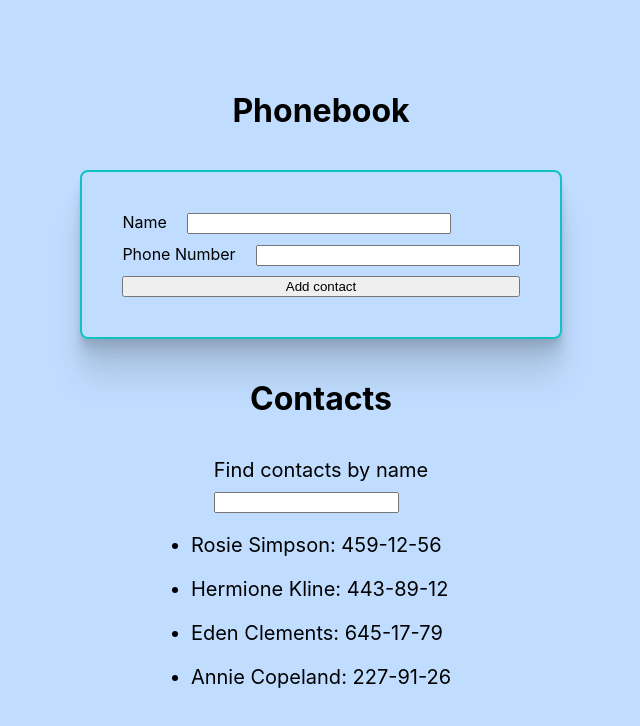
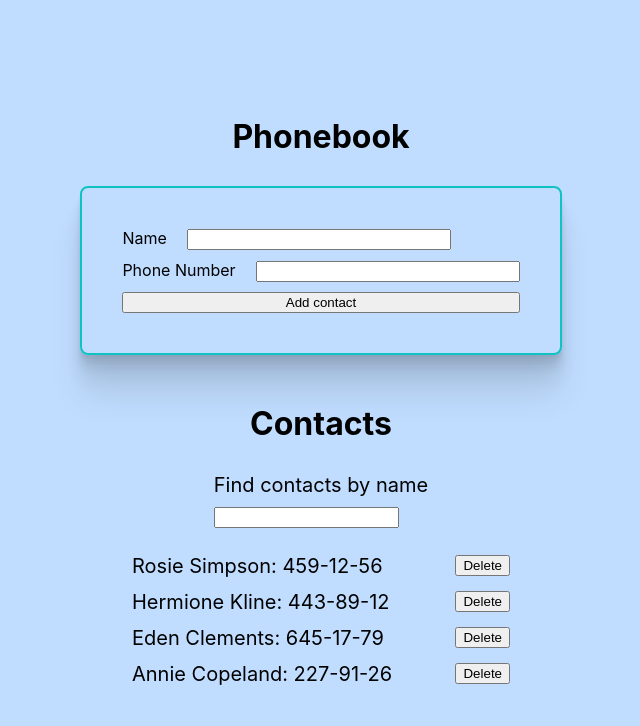
Before and after one commit to VictorSelischev/goit-react-hw-02-phonebook, a React (Create React App) app: page / in a window 1280 px wide. Shown: the top 726 px of the page, without its empty margins (319-959 px from the left). Built offline with nearby package versions, Linux system fonts and the light colour scheme.

Commit message:
Удаляет контакт из списка

```diff
--- a/src/components/App.jsx
+++ b/src/components/App.jsx
@@ -27,9 +27,12 @@ class App extends Component {
         }));
   };
 
-  // deleteContact = (contactId) => {
-  //   this.setState(prevState => )
-  // }
+  deleteContact = contactId => {
+    console.log('Delete: ', contactId);
+    this.setState(prevState => ({
+      contacts: prevState.contacts.filter(contact => contact.id !== contactId),
+    }));
+  };
 
   handleChangeFilter = evt => {
     console.log(this.state.filter);
@@ -71,7 +74,10 @@ class App extends Component {
         </Section>
         <Section title={'Contacts'}>
           <Filter filter={filter} changeFilter={this.handleChangeFilter} />
-          <ContactsList contacts={visibleContacts} />
+          <ContactsList
+            contacts={visibleContacts}
+            onDeleteContact={this.deleteContact}
+          />
         </Section>
       </div>
     );
--- a/src/components/Contacts/ContactElement/ContactElement.jsx
+++ b/src/components/Contacts/ContactElement/ContactElement.jsx
@@ -1,9 +1,15 @@
 import css from './ContactElement.module.css';
 
-export const ContactElement = ({id, name, number}) => {
-    return (
-          <li key={id} className={css.contact__item}>
-            <p>{name}: { number }</p>
-          </li>
-        );
-}
+export const ContactElement = ({ id, name, number, onDeleteBtn }) => {
+  // console.log(id);
+  return (
+    <li className={css.contact__item}>
+      <span className={css.contact__name}>
+        {name}: {number}
+      </span>
+      <button type="button" onClick={() => onDeleteBtn(id)}>
+        Delete
+      </button>
+    </li>
+  );
+};
--- a/src/components/Contacts/ContactElement/ContactElement.module.css
+++ b/src/components/Contacts/ContactElement/ContactElement.module.css
@@ -1,3 +1,11 @@
 .contact__item {
+    display: flex;
+    align-items: center;
+    justify-content: space-between;
     font-size: 20px;
+    line-height: 1.8;
 }
+
+.contact__name {
+    margin-right: 30px;
+}
--- a/src/components/Contacts/ContactsList.jsx
+++ b/src/components/Contacts/ContactsList.jsx
@@ -1,12 +1,19 @@
-// import css from './ContactsList.module.css';
-import {ContactElement} from './ContactElement/ContactElement';
+import css from './ContactsList.module.css';
+import { ContactElement } from './ContactElement/ContactElement';
 
-export const ContactsList = ({ contacts }) => {
+export const ContactsList = ({ contacts, onDeleteContact }) => {
   return (
-    <ul>
+    <ul className={css.contact__list}>
       {contacts.map(({ id, name, number }) => {
+        // console.log(id);
         return (
-          <ContactElement key={id} name={ name } number={ number } />
+          <ContactElement
+            id={id}
+            key={id}
+            name={name}
+            number={number}
+            onDeleteBtn={onDeleteContact}
+          />
         );
       })}
     </ul>
--- a/src/components/Contacts/ContactsList.module.css
+++ b/src/components/Contacts/ContactsList.module.css
@@ -0,0 +1,6 @@
+.contact__list {
+    /* display: flex; */
+    /* flex-direction: column;
+    justify-content: center; */
+    width: 378px;
+}
--- a/src/components/Filter/Filter.module.css
+++ b/src/components/Filter/Filter.module.css
@@ -5,6 +5,7 @@
 .formAddBook__input {
     display: block;
     margin-top: 10px;
+    margin-bottom: 20px;
 }
 
 .formAddBook__input:focus {
--- a/src/components/Section/Section.module.css
+++ b/src/components/Section/Section.module.css
@@ -1,4 +1,5 @@
 .section__title {
+    margin-bottom: 20px;
     font-size: 32px;
-    margin-bottom: 40px;
+    line-height: 1.8;
 }
```
